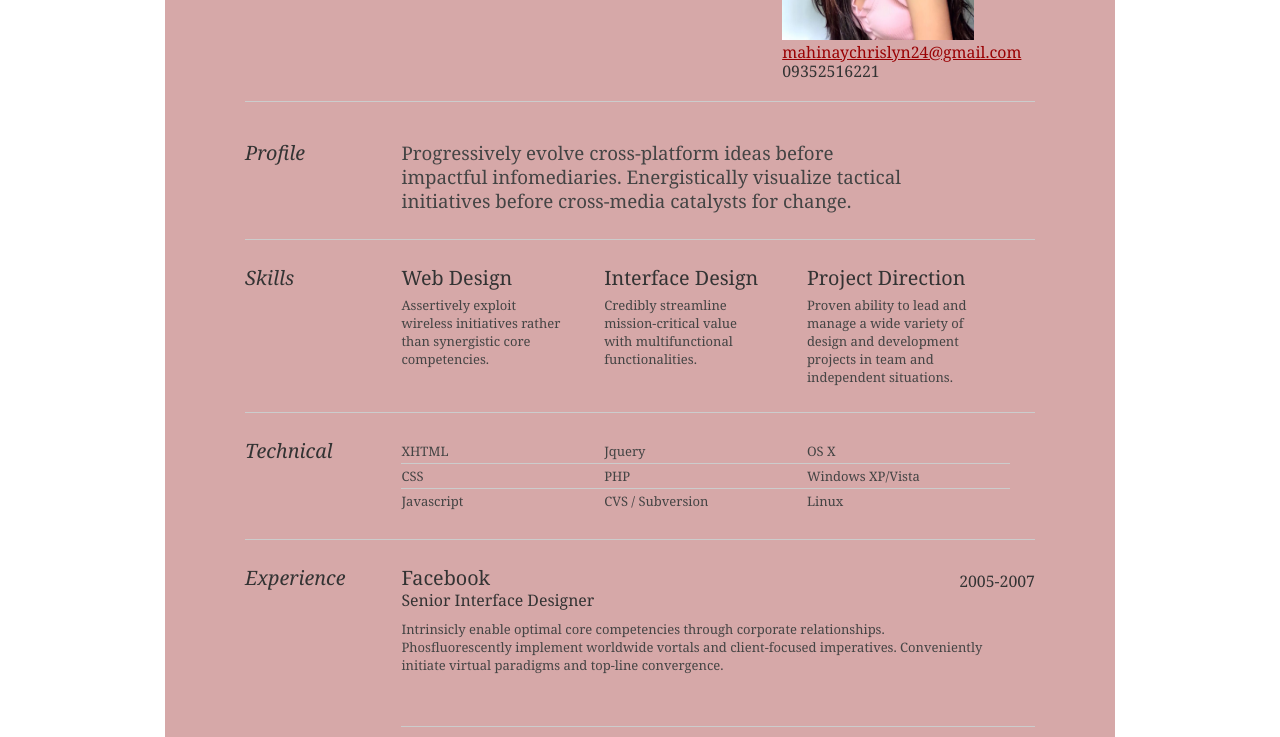
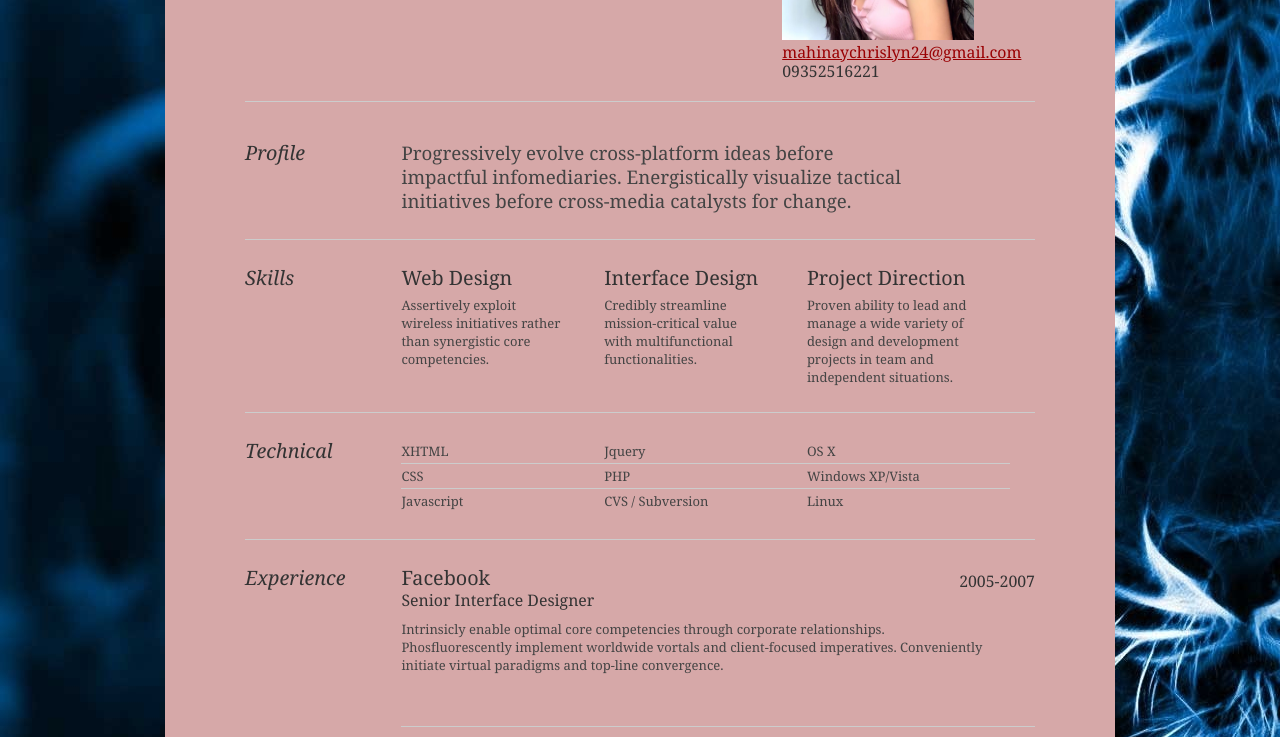
Before and after one commit to Chslynmhny/Chslynmhny.github.io, a plain HTML site: page index.html in a window 1280 px wide. Shown: the part 290-1027 px from the top of the page. Drawn offline with Linux system fonts and the light colour scheme.

Commit message:
add background

```diff
--- a/resume.css
+++ b/resume.css
@@ -25,6 +25,7 @@
 body {
     font-family: Georgia;
     color: #444;
+    background-image: url(../Chslynmhny.github.io/bluetiger.jpg);
 }
 
 #inner {
```
